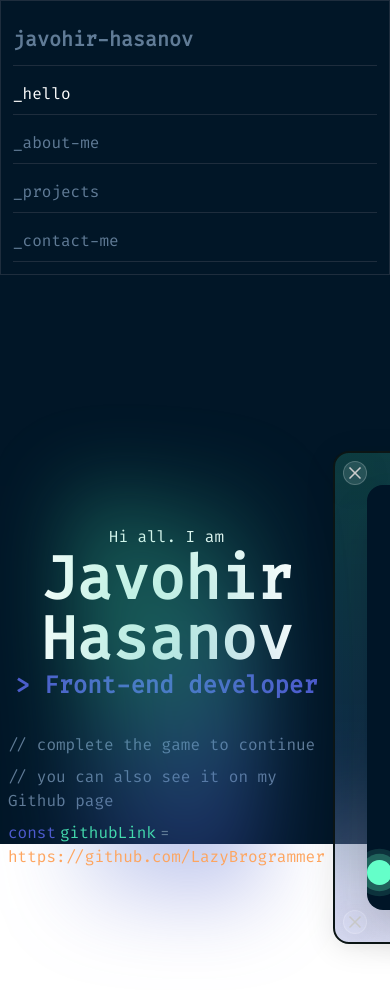
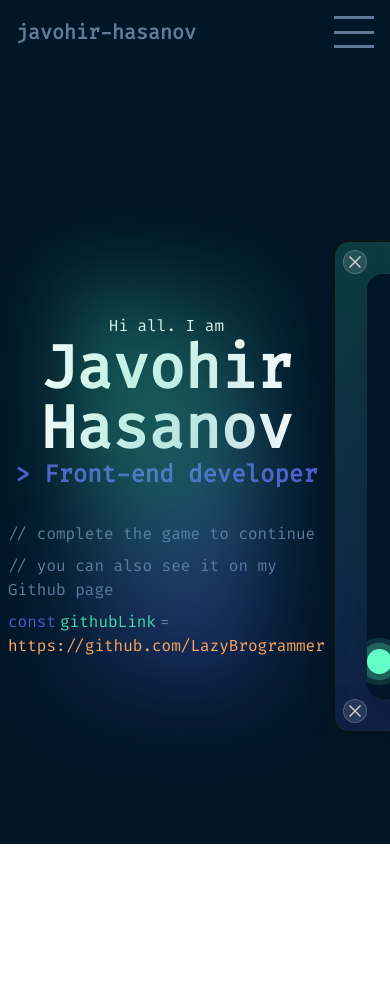
Before and after one commit to johnkhasan/javohir, a Vue app: page / in a window 390 px wide. Shown: the top 990 px of the page. After the commit the page ends 908 px from the top, so only its background shows below. Built offline with nearby package versions, Linux system fonts and the light colour scheme.

Commit message:
mobile version of navbar added

```diff
--- a/src/components/Navbar.vue
+++ b/src/components/Navbar.vue
@@ -1,16 +1,21 @@
 <script setup>
+import { ref } from "vue";
 import { useRoute } from "vue-router";
+
 const route = useRoute();
+const isOpen = ref(false);
+
+const toggleMenu = () => {
+  isOpen.value = !isOpen.value;
+};
 </script>
 
 <template>
-  <!-- DESKTOP NAVBAR (table) -->
+  <!-- DESKTOP NAVBAR (TABLE) -->
   <table class="hidden w-full table-auto border-separate border-spacing-0 sm:table">
     <tr class="border-line text-secondary-100 border">
       <td class="p-3">
-        <div class="logo text-secondary-100">
-          <router-link to="/">javohir-hasanov</router-link>
-        </div>
+        <router-link to="/">javohir-hasanov</router-link>
       </td>
 
       <!-- DESKTOP LINKS -->
@@ -18,7 +23,7 @@ const route = useRoute();
         :class="{ 'nav-link text-white': route.path === '/' }"
         class="border-line border text-center"
       >
-        <router-link active-class="text-white" to="/">_hello</router-link>
+        <router-link to="/">_hello</router-link>
       </td>
 
       <td
@@ -45,47 +50,96 @@ const route = useRoute();
   </table>
 
   <!-- MOBILE NAVBAR -->
-  <table class="b text-secondary-100 border border-line flex flex-col gap-2 p-3 sm:hidden">
-    <tr class="text-secondary-100 text-xl font-bold border-b border-line py-3 flex items-center">
-      <router-link to="/">javohir-hasanov</router-link>
-    </tr>
+  <div class="text-secondary-100 relative flex w-full items-center justify-between p-4 sm:hidden">
+    <!-- LOGO -->
+    <router-link class="z-50 text-xl font-bold" to="/">javohir-hasanov</router-link>
 
-    <tr class="border-line border-b py-2" :class="{ ' text-white': route.path === '/' }">
-      <router-link to="/">_hello</router-link>
-    </tr>
+    <!-- HAMBURGER -->
+    <button class="relative z-50 flex h-8 w-10 flex-col justify-between" @click="toggleMenu">
+      <span
+        class="bg-secondary-100 block h-[3px] w-full transition-all duration-300"
+        :class="{ 'translate-y-[16px] rotate-45': isOpen }"
+      ></span>
+      <span
+        class="bg-secondary-100 block h-[3px] w-full transition-all duration-300"
+        :class="{ 'opacity-0': isOpen }"
+      ></span>
+      <span
+        class="bg-secondary-100 block h-[3px] w-full transition-all duration-300"
+        :class="{ '-translate-y-[12px] -rotate-45': isOpen }"
+      ></span>
+    </button>
 
-    <tr class="border-line border-b py-2" :class="{ ' text-white': route.path === '/about-me' }">
-      <router-link to="/about-me">_about-me</router-link>
-    </tr>
+    <!-- FULLSCREEN MOBILE MENU -->
+    <transition name="fade">
+      <div
+        v-if="isOpen"
+        class="bg-primary-200 text-secondary-100 fixed inset-0 z-40 flex h-screen flex-col"
+      >
+        <div class="mt-10 flex flex-col gap-6 p-8 text-2xl">
+          <router-link
+            class="border-line border-b pb-3"
+            :class="{ 'nav-link text-white': route.path === '/' }"
+            to="/"
+            @click="isOpen = false"
+          >
+            _hello
+          </router-link>
 
-    <tr class="border-line border-b py-2" :class="{ ' text-white': route.path === '/projects' }">
-      <router-link to="/projects">_projects</router-link>
-    </tr>
+          <router-link
+            class="border-line border-b pb-3"
+            :class="{ 'nav-link text-white': route.path === '/about-me' }"
+            to="/about-me"
+            @click="isOpen = false"
+          >
+            _about-me
+          </router-link>
 
-    <tr class="border-line border-b py-2" :class="{ ' text-white': route.path === '/contact-me' }">
-      <router-link to="/contact-me">_contact-me</router-link>
-    </tr>
-  </table>
+          <router-link
+            class="border-line border-b pb-3"
+            :class="{ 'nav-link text-white': route.path === '/projects' }"
+            to="/projects"
+            @click="isOpen = false"
+          >
+            _projects
+          </router-link>
+
+          <router-link
+            class="border-line border-b pb-3"
+            :class="{ 'nav-link text-white': route.path === '/contact-me' }"
+            to="/contact-me"
+            @click="isOpen = false"
+          >
+            _contact-me
+          </router-link>
+        </div>
+      </div>
+    </transition>
+  </div>
 </template>
 
 <style scoped>
-table,
-tr,
-td {
-  border-collapse: collapse;
-}
-
+/* Underline (nav-link) for desktop AND mobile */
 .nav-link {
   position: relative;
 }
-
 .nav-link::after {
   content: "";
   position: absolute;
-  bottom: -1px;
+  bottom: -2px;
   width: 100%;
   height: 2px;
   background-color: #fea55f;
   left: 0;
 }
+
+/* Fade animation for fullscreen menu */
+.fade-enter-active,
+.fade-leave-active {
+  transition: opacity 0.3s ease;
+}
+.fade-enter-from,
+.fade-leave-to {
+  opacity: 0;
+}
 </style>
--- a/src/components/navbar2.vue
+++ /dev/null
@@ -1,39 +0,0 @@
-<template>
-  <div
-    class="navbarborder-line border-line -mb-px flex flex-wrap items-center justify-between gap-4 border-2 p-4"
-  >
-    <!-- Logo -->
-    <div class="logo nav-link text-secondary-100">
-      <router-link to="/">javohir-hasanov</router-link>
-    </div>
-
-    <!-- Hamburger (mobile) -->
-    <button class="text-4xl text-white md:hidden" @click="isOpen = !isOpen">☰</button>
-
-    <!-- Left menu -->
-    <div
-      class="navbar-left flex w-full flex-col  gap-4 md:w-auto md:flex-row md:justify-start"
-      :class="{ hidden: !isOpen, flex: isOpen, 'md:flex': true }"
-    >
-      <div class="border-line border-2 p-3 px-8">
-        <router-link class="nav-link text-secondary-100" to="/" exact>_hello</router-link>
-      </div>
-
-      <div class="border-line border-2 p-3 px-8">
-        <router-link class="nav-link text-secondary-100" to="/about-me">_about-me</router-link>
-      </div>
-
-      <div class="border-line border-2 p-3 px-8">
-        <router-link class="nav-link text-secondary-100" to="/projects">_projects</router-link>
-      </div>
-    </div>
-
-    <!-- Right Contact -->
-    <div
-      class="navbar-right border-line flex w-full justify-start border-2 p-3 px-8 md:w-auto md:justify-end"
-      :class="{ hidden: !isOpen, flex: isOpen, 'md:flex': true }"
-    >
-      <router-link class="nav-link text-secondary-100" to="/contact-me"> _contact-me </router-link>
-    </div>
-  </div>
-</template>
```
